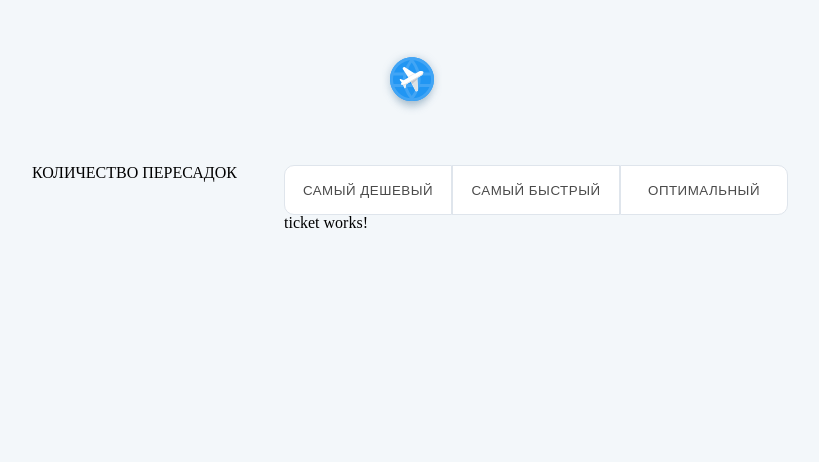
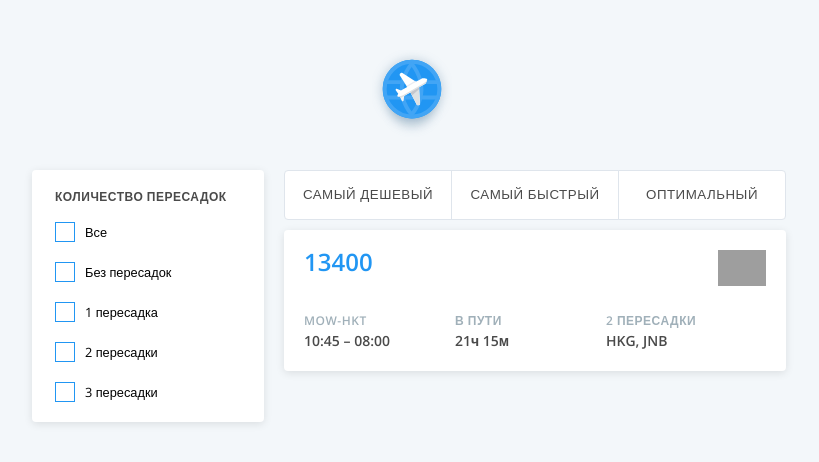
Before and after one commit to cainaican/avia-angular, an Angular app: page / in a window 1280 px wide. Shown: the top 462 px of the page, without its empty margins (228-1047 px from the left). Built offline with nearby package versions, Linux system fonts and the light colour scheme; grey boxes are pictures that could not be loaded.

Commit message:
завершение верстки компонентов и панелей

```diff
--- a/src/app/app.component.html
+++ b/src/app/app.component.html
@@ -1,3 +1,7 @@
+<style>
+  @import url('https://fonts.googleapis.com/css2?family=Open+Sans:wght@400;500;600;700;800&display=swap');
+</style>
+
 <div class="logo-panel">
   <app-logo-panel></app-logo-panel>
 </div>
--- a/src/app/components/button/button.component.scss
+++ b/src/app/components/button/button.component.scss
@@ -20,13 +20,16 @@ button {
 }
 
 .left-corner-rounded {
-  border-top-left-radius: 10px;
-  border-bottom-left-radius: 10px;
+  border-top-left-radius: 4px;
+  border-bottom-left-radius: 4px;
+  margin-right: -1px;
 }
 
 .right-corner-rounded {
-  border-top-right-radius: 10px;
-  border-bottom-right-radius: 10px;
+  border-top-right-radius: 4px;
+  border-bottom-right-radius: 4px;
+  margin-left: -1px;
+
 }
 
 .big-button {
--- a/src/app/components/checkbox/checkbox.component.html
+++ b/src/app/components/checkbox/checkbox.component.html
@@ -1 +1,8 @@
-<p>checkbox works!</p>
+<label class="container">
+  <ng-content></ng-content>
+  <input type="checkbox"
+         class="checkbox"
+         (change)="changeState($event)"
+  >
+  <span class="checkmark"></span>
+</label>
--- a/src/app/components/checkbox/checkbox.component.scss
+++ b/src/app/components/checkbox/checkbox.component.scss
@@ -0,0 +1,58 @@
+.container {
+  display: block;
+  position: relative;
+  padding-left: 30px;
+  height: 40px;
+  cursor: pointer;
+  -webkit-user-select: none;
+  -moz-user-select: none;
+  -ms-user-select: none;
+  user-select: none;
+
+  font-size: 0.8rem;
+  line-height: 20px;
+}
+
+.container input {
+  position: absolute;
+  opacity: 0;
+  cursor: pointer;
+  height: 0;
+  width: 0;
+}
+
+.checkmark {
+  position: absolute;
+  top: 0;
+  left: 0;
+  height: 18px;
+  width: 18px;
+  border: 1px solid var(--accent-color);
+
+}
+
+.container:hover input ~ .checkmark {
+  background-color: #ccc;
+}
+
+.checkmark:after {
+  content: "";
+  position: absolute;
+  display: none;
+}
+
+.container input:checked ~ .checkmark:after {
+  display: block;
+}
+
+.container .checkmark:after {
+  left: 6px;
+  top: 2px;
+  width: 5px;
+  height: 10px;
+  border: solid var(--accent-color);
+  border-width: 0 1px 1px 0;
+  -webkit-transform: rotate(45deg);
+  -ms-transform: rotate(45deg);
+  transform: rotate(45deg);
+}
--- a/src/app/components/checkbox/checkbox.component.ts
+++ b/src/app/components/checkbox/checkbox.component.ts
@@ -1,4 +1,4 @@
-import { Component } from '@angular/core';
+import {Component, DoCheck, Input} from '@angular/core';
 
 @Component({
   selector: 'app-checkbox',
@@ -7,4 +7,11 @@ import { Component } from '@angular/core';
 })
 export class CheckboxComponent {
 
+  public state: boolean = false;
+
+  changeState(val: any) {
+    console.log(val);
+    this.state = !this.state;
+  }
+
 }
--- a/src/app/components/ticket/ticket.component.html
+++ b/src/app/components/ticket/ticket.component.html
@@ -1 +1,18 @@
-<p>ticket works!</p>
+<div class="price">13400</div>
+<div class="company-logo">
+  <img src="./assets/s7-logo.svg" alt="">
+</div>
+<div class="flights">
+  <div class="from-to">
+    <div class="from-to-dest" > mow-hkt </div>
+    <div class="from-to-time" > 10:45 – 08:00 </div>
+  </div>
+  <div class="flight-time">
+    <div class="flight-time-caption" > В пути </div>
+    <div class="flight-time-hours" > 21ч 15м </div>
+  </div>
+  <div class="transfers">
+    <div class="transfers-number" > 2 пересадки </div>
+    <div class="transfers-cities" > HKG, JNB </div>
+  </div>
+</div>
--- a/src/app/components/ticket/ticket.component.scss
+++ b/src/app/components/ticket/ticket.component.scss
@@ -0,0 +1,61 @@
+:host {
+  display: flex;
+  box-sizing: border-box;
+  flex-wrap: wrap;
+  align-content: flex-start;
+  width: 502px;
+  padding: 20px;
+  margin: 10px 0px;
+
+  background-color: #FFFFFF;
+  border-radius: 4px;
+  box-shadow: 0px 2px 8px 0px rgba(0, 0, 0, 0.10);
+}
+
+.price {
+  color: var(--accent-color);
+  display: block;
+  height: 36px;
+  width: 50%;
+  margin-bottom: 16px;
+
+  font-size: 24px;
+  font-weight: 600;
+  line-height: 24px;
+}
+.company-logo {
+  display: flex;
+  justify-content: flex-end;
+  width: 50%;
+  height: 36px;
+  margin-bottom: 16px;
+
+}
+.flights {
+  display: flex;
+  width: 100%;
+  margin-top: 10px;
+}
+
+.from-to, .flight-time,.transfers {
+  display: flex;
+  flex-direction: column;
+  width: 141px;
+  margin-right: 10px;
+}
+
+.from-to-dest, .flight-time-caption, .transfers-number {
+  color: var(--secondary-text-color);
+  font-size: 0.75rem;
+  font-weight: 600;
+  line-height: 18px;
+  letter-spacing: 0.5px;
+  text-transform: uppercase;
+}
+
+.from-to-time, .flight-time-hours, .transfers-cities  {
+  color: var(--text-color);
+  font-size: 0.875rem;
+  font-weight: 600;
+  line-height: 21px;
+}
--- a/src/app/panels/filter-panel/filter-panel.component.html
+++ b/src/app/panels/filter-panel/filter-panel.component.html
@@ -1 +1,6 @@
 <p>КОЛИЧЕСТВО ПЕРЕСАДОК</p>
+<app-checkbox >Все</app-checkbox>
+<app-checkbox >Без пересадок</app-checkbox>
+<app-checkbox >1 пересадка</app-checkbox>
+<app-checkbox >2 пересадки</app-checkbox>
+<app-checkbox >3 пересадки</app-checkbox>
--- a/src/app/panels/filter-panel/filter-panel.component.scss
+++ b/src/app/panels/filter-panel/filter-panel.component.scss
@@ -1,2 +1,21 @@
 :host {
+  display: block;
+  box-sizing: border-box;
+  padding: 21px 23px 0px;
+  min-width: 232px;
+
+  border-radius: 4px;
+  background-color: #ffffff;
+  box-shadow: 0px 2px 8px 0px rgba(0, 0, 0, 0.10);
 }
+
+p {
+  height: 31px;
+
+  color: var(--text-color);
+  font-size: 0.75rem;
+  font-weight: 600;
+  line-height: 12px;
+  letter-spacing: 0.5px;
+  text-transform: uppercase;
+}
--- a/src/app/panels/logo-panel/logo-panel.component.scss
+++ b/src/app/panels/logo-panel/logo-panel.component.scss
@@ -3,9 +3,9 @@
   justify-content: center;
 
   width: 100%;
-  margin: 30px auto;
+  margin: 30px auto 13px;
 }
 img {
-  width: 60px;
+  width: 80px;
   height: 100%;
 }
--- a/src/styles.scss
+++ b/src/styles.scss
@@ -85,6 +85,9 @@ input, select {
 body {
   --text-color: #4A4A4A;
   --accent-color: #2196F3;
+  --secondary-text-color: #A0B0B9;
 
   --border-color: #DFE5EC;
+
+  font-family: 'Open Sans', sans-serif;
 }
```
